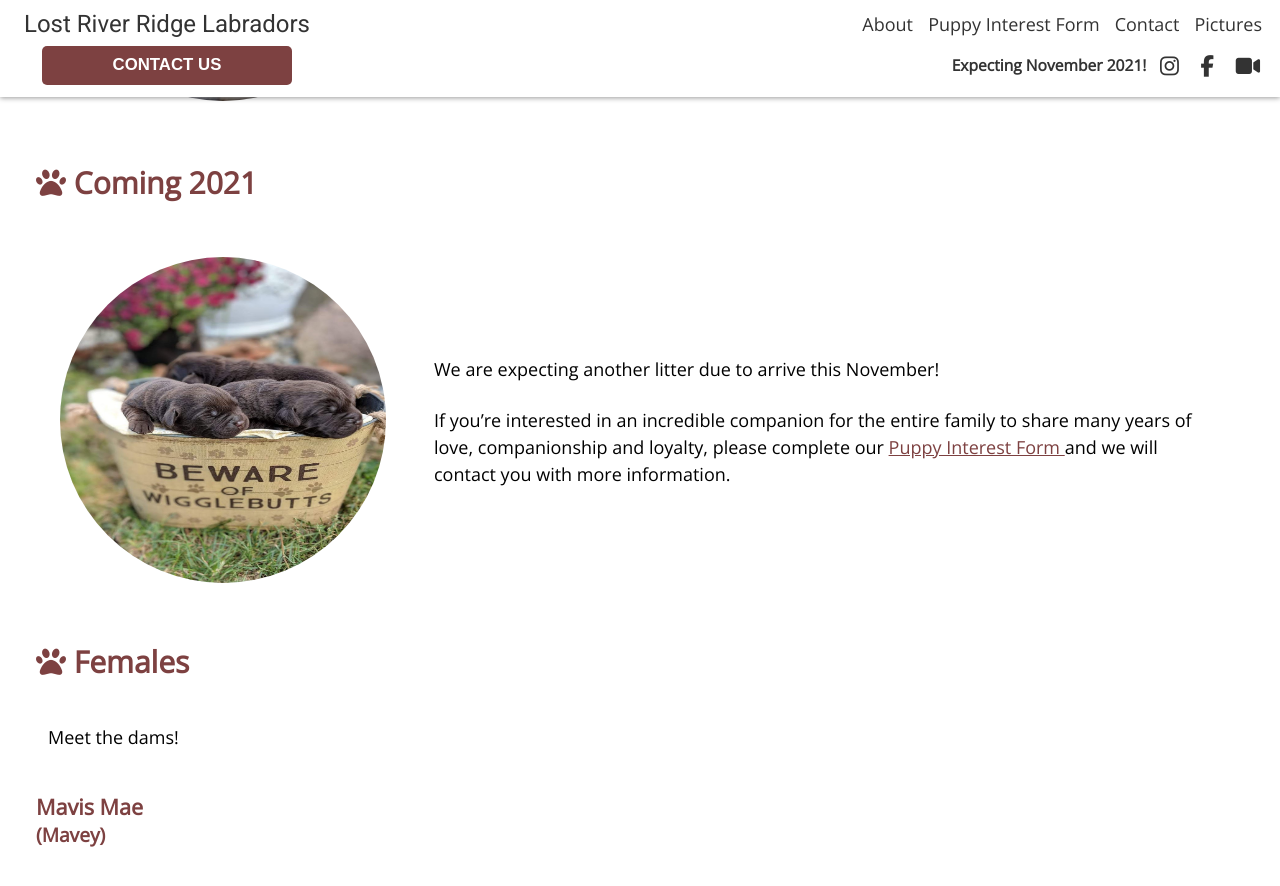
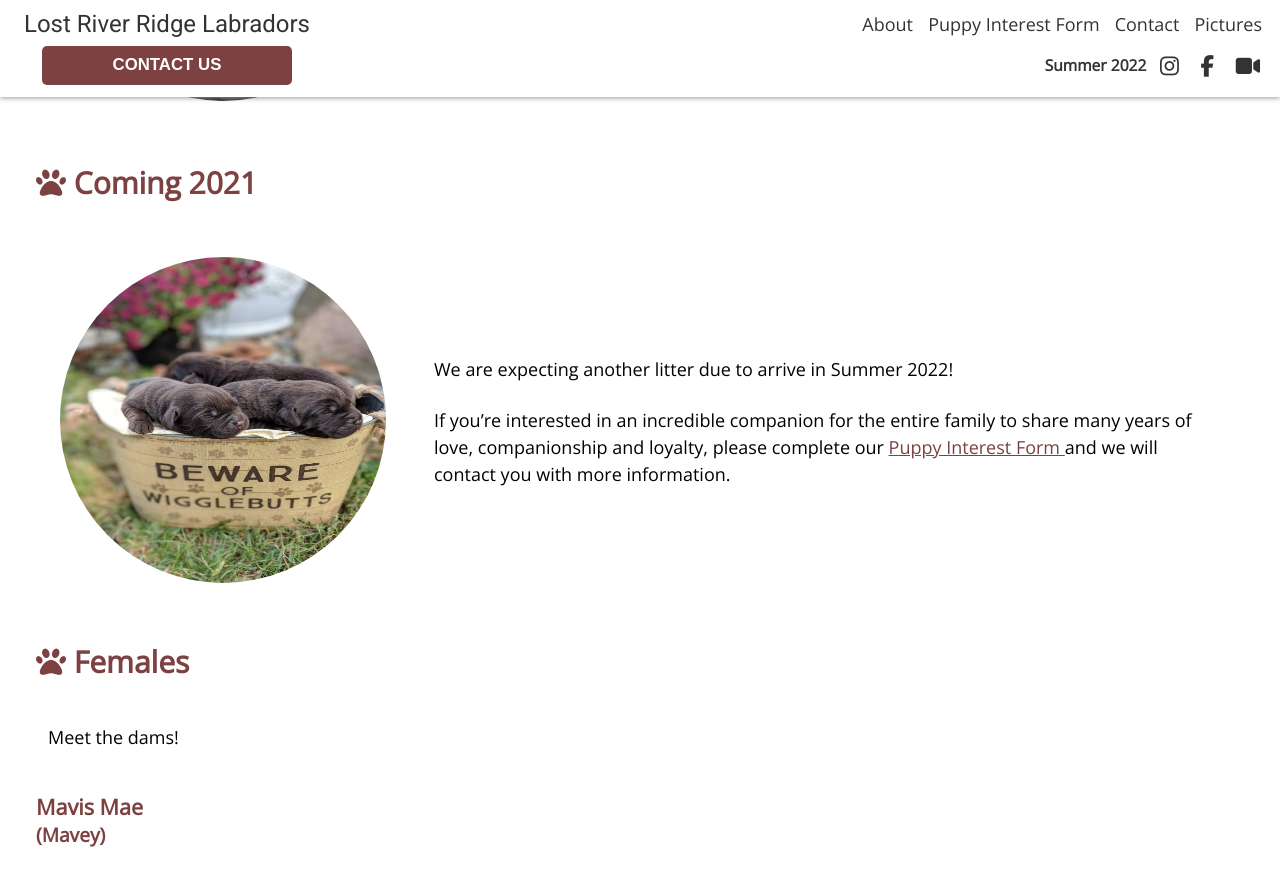
Before and after one commit to bjclark13/lost-river-labs, a Jekyll site: the page built from index.md, in a window 1280 px wide and 900 px high, scrolled down 1383 px. Shown: the top 886 px of the window. Built offline with Jekyll 4.4.1, drawn with Linux system fonts in a browser that asks for light colours; nearby versions of some CDN libraries.

Commit message:
Add summer 2022

```diff
--- a/_includes/header-home.html
+++ b/_includes/header-home.html
@@ -8,7 +8,7 @@
         <a href="#pictures">Pictures</a>
 
         <div class="social-bar">
-            <span class="puppy-count-alert"><a href="#coming-2021">Expecting November 2021!</a></span>
+            <span class="puppy-count-alert"><a href="#coming-2021">Summer 2022</a></span>
             <a href="https://www.instagram.com/lostriverridge_labradors/">
                 <i class="fab fa-instagram"></i>
             </a>
--- a/~index.html
+++ b/~index.html
@@ -123,7 +123,7 @@
     </header>
     <main>
         <article id="coming-2021">
-            <h3> <i class="fas fa-paw"></i> Expecting May 2021 </h3>
+            <h3> <i class="fas fa-paw"></i> Expecting Summer 2022 </h3>
             <section class="row">
                 <img src="images/puppies1.JPG" alt="Wigglebutts coming soon!" class="img-banner" />
 
```
Also changed, not shown: _home_sections/expecting.md (+1 -1 lines).
